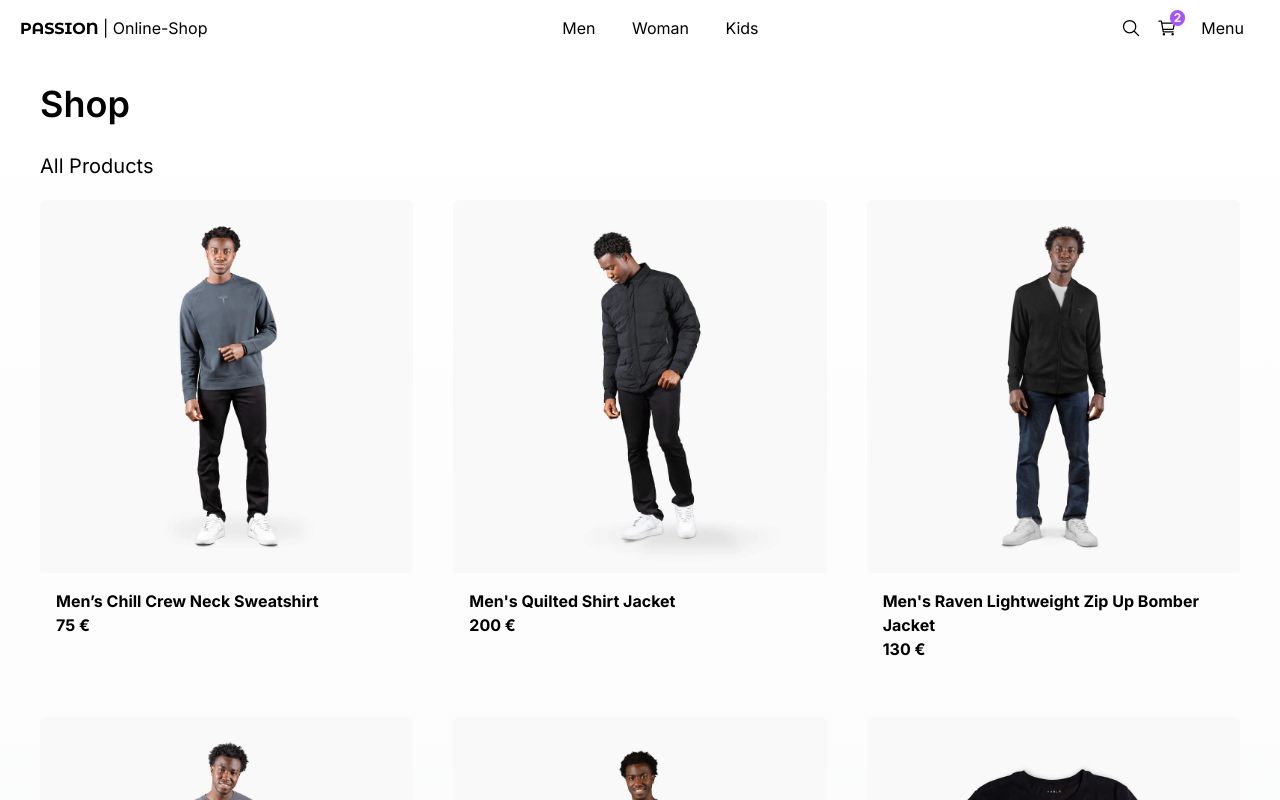
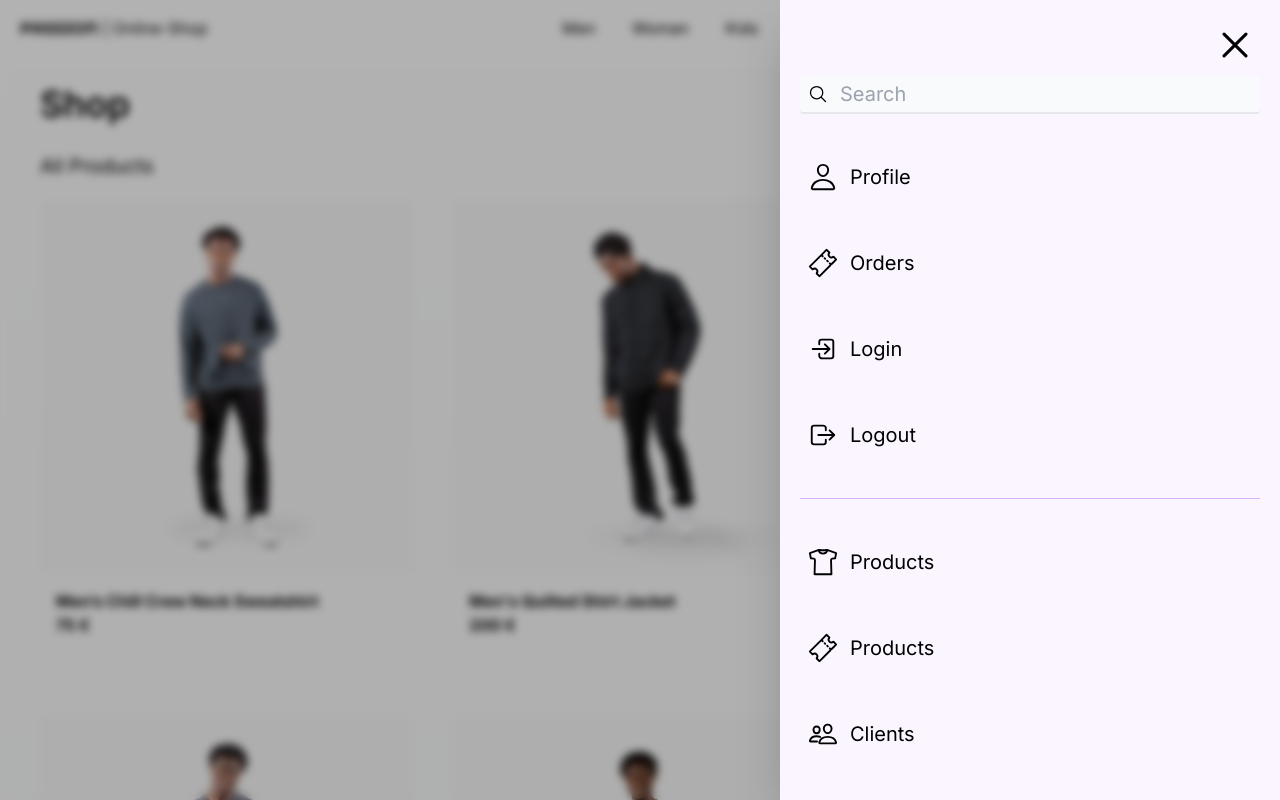
Before and after one commit to delafuentej/nextjs_e-commerce, a Next.js app: page / in a window 1280 px wide. Shown: the top 800 px of the page. Built offline with nearby package versions, Linux system fonts and the light colour scheme.

Commit message:
Sidebar component

```diff
--- a/src/app/(shop)/layout.tsx
+++ b/src/app/(shop)/layout.tsx
@@ -1,4 +1,4 @@
-import { TopMenu } from "@/components";
+import { Sidebar, TopMenu } from "@/components";
 
 export default function ShopLayout({children}: {
  children: React.ReactNode;
@@ -6,6 +6,7 @@
   return (
     <main className=" min-h-screen">
       <TopMenu />
+      <Sidebar />
 
       <div className="px:0  sm:px-10">
         {children}
--- a/src/components/index.ts
+++ b/src/components/index.ts
@@ -1,6 +1,8 @@
-
+//ui
 export {TopMenu} from './ui/top-menu/TopMenu';
 export {PageNotFound} from './ui/not-found/PageNotFound';
 export {Title} from './ui/title/Title';
+export {Sidebar} from './ui/sidebar/Sidebar';
+//products
 export {ProductsGrid} from './products/products-grid/ProductsGrid';
 export {ProductsGridItem} from './products/products-grid/ProductsGridItem';
--- /dev/null
+++ b/src/components/ui/sidebar/Sidebar.tsx
@@ -0,0 +1,129 @@
+'use client';
+
+import Link from 'next/link';
+import React from 'react'
+import { IoCloseOutline, IoLogInOutline, IoLogOutOutline, IoPeopleOutline, IoPersonOutline, IoSearchOutline, IoShirtOutline, IoTicketOutline } from 'react-icons/io5'
+import Login from '../../../app/auth/login/page';
+
+export const Sidebar = () => {
+  return (
+    <div>
+
+      {/* black bg */}
+      <div
+        className='fixed top-0 left-0 w-screen h-screen z-10 bg-black opacity-30'
+       />
+
+      {/* blur */}
+      <div
+        className='fade-in fixed top-0 left-0 w-screen h-screen z-10 backdrop-filter backdrop-blur-sm'
+      />
+        {/* SideMsanu */}
+        <nav
+          // slide effect
+          className='fixed p-5 right-0 top-0 w-[500px] h-screen bg-purple-50 z-20  shadow-2xl transform transition-all duration-300'
+        >
+          <IoCloseOutline
+            onClick={()=> console.log('click')}
+            className='absolute top-5 right-5 cursor-pointer'
+            size={50}
+          />
+          {/* input */}
+          <div
+            className='relative mt-14'
+          >
+            <IoSearchOutline
+              className='absolute top-2 left-2'
+            size={20}
+            />
+            <input
+            className='w-full  bg-gray-50 rounded pl-10 py-1 pr-10 border-b-2 text-xl border-gray-200 focus:outline-none focus:border-purple-400'
+            type='text'
+            placeholder='Search'
+
+
+            />
+          </div>
+
+          {/* options menu */}
+
+          {/* profile */}
+          <Link
+            href='/'
+            className='flex items-center mt-10 p-2 hover:bg-purple-200 rounded transition-all'
+          >
+            <IoPersonOutline
+              size={30}
+            />
+            <span className='text-xl ml-3'>Profile</span>
+          </Link>
+            {/* orders */}
+          <Link
+            href='/'
+            className='flex items-center mt-10 p-2 hover:bg-purple-200 rounded transition-all'
+          >
+            <IoTicketOutline
+              size={30}
+            />
+            <span className='text-xl ml-3'>Orders</span>
+          </Link>
+          {/* login */}
+          <Link
+            href='/'
+            className='flex items-center mt-10 p-2 hover:bg-purple-200 rounded transition-all'
+          >
+            <IoLogInOutline
+              size={30}
+            />
+            <span className='text-xl ml-3'>Login</span>
+          </Link>
+          {/* logout */}
+          <Link
+            href='/'
+            className='flex items-center mt-10 p-2 hover:bg-purple-200 rounded transition-all'
+          >
+            <IoLogOutOutline
+              size={30}
+            />
+            <span className='text-xl ml-3'>Logout</span>
+          </Link>
+
+          {/* separator */}
+          <div className='w-full h-px bg-purple-300 my-10'/>
+          {/* admin menu */}
+            {/* products */}
+          <Link
+            href='/'
+            className='flex items-center mt-10 p-2 hover:bg-purple-200 rounded transition-all'
+          >
+            <IoShirtOutline
+              size={30}
+            />
+            <span className='text-xl ml-3'>Products</span>
+          </Link>
+          {/* orders */}
+          <Link
+            href='/'
+            className='flex items-center mt-10 p-2 hover:bg-purple-200 rounded transition-all'
+          >
+            <IoTicketOutline
+              size={30}
+            />
+            <span className='text-xl ml-3'>Products</span>
+          </Link>
+
+          <Link
+            href='/'
+            className='flex items-center mt-10 p-2 hover:bg-purple-200 rounded transition-all'
+          >
+            <IoPeopleOutline
+              size={30}
+            />
+            <span className='text-xl ml-3'>Clients</span>
+          </Link>
+
+        </nav>
+
+    </div>
+  )
+}
```
